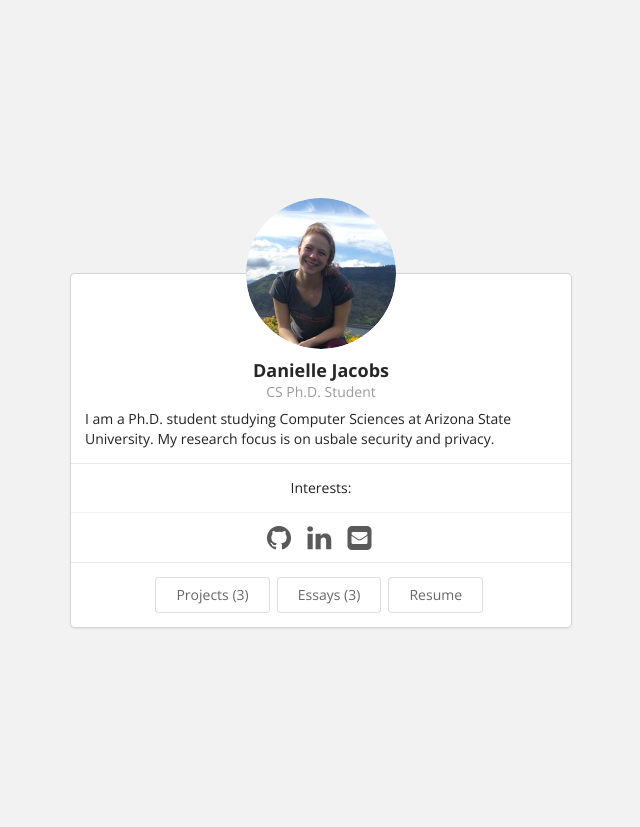
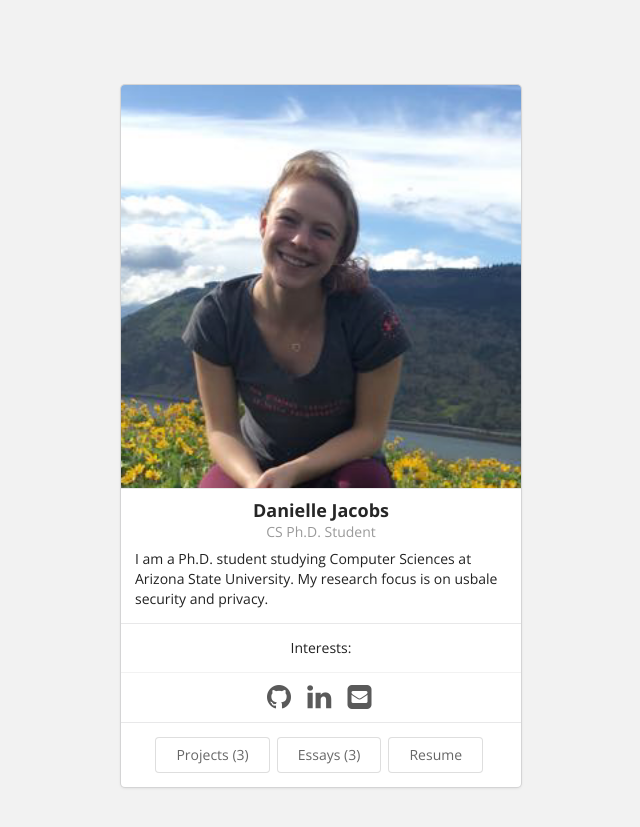
Before and after one commit to danijacobs/danijacobs.github.io, a Jekyll site: the page built from index.html, in a window 1280 px wide. Shown: the top 827 px of the page, without its empty margins (319-959 px from the left). Built offline with Jekyll 4.4.1, drawn with Linux system fonts in a browser that asks for light colours.

Commit message:
Update _config.yml

```diff
--- a/_config.yml
+++ b/_config.yml
@@ -13,7 +13,7 @@
 bio-page-label: Resume
 # You might want to change the theme associated with one or more sections of the site.
 # Defining your own custom theme variations is easy. See the documentation.
-theme-home: theme-home-builtin-1.html
+theme-home: theme-home-builtin-3.html
 theme-projects: theme-projects-builtin-1.html
 theme-essays: theme-essays-builtin-1.html
 theme-bio: theme-bio-builtin-1.html
```
